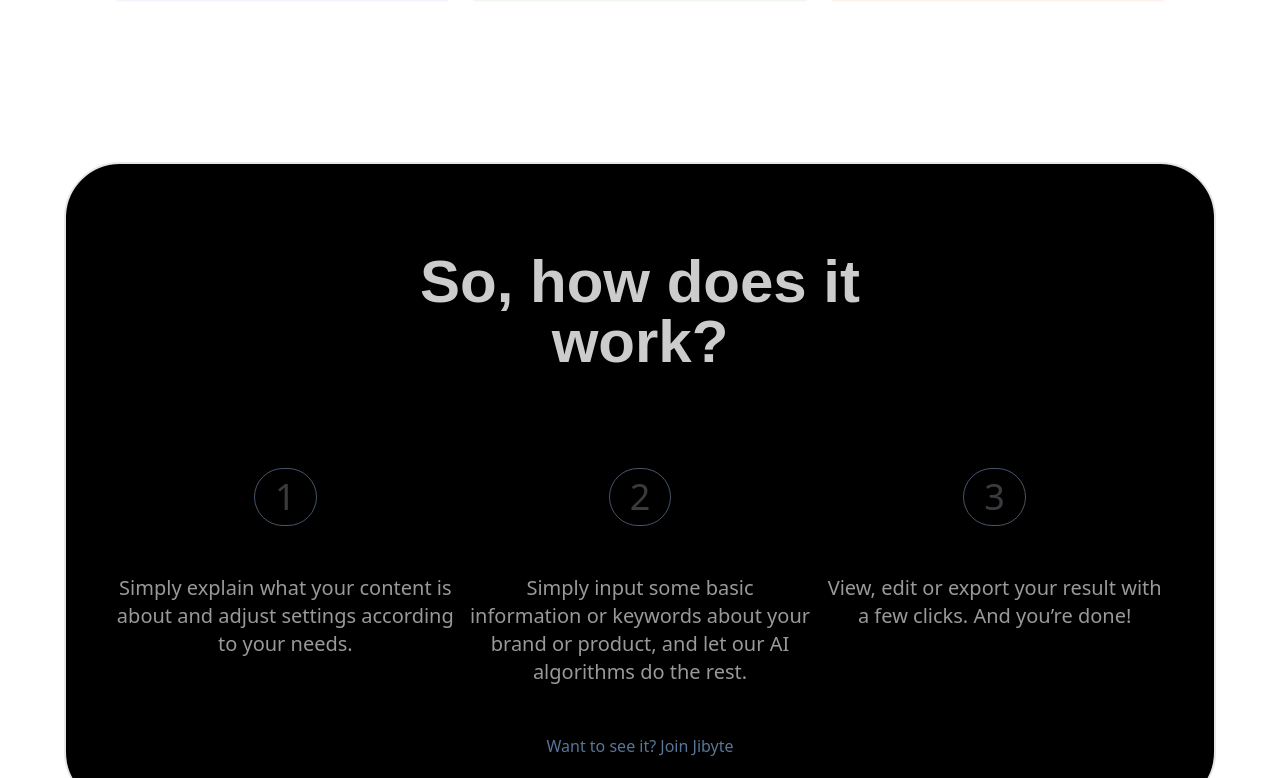
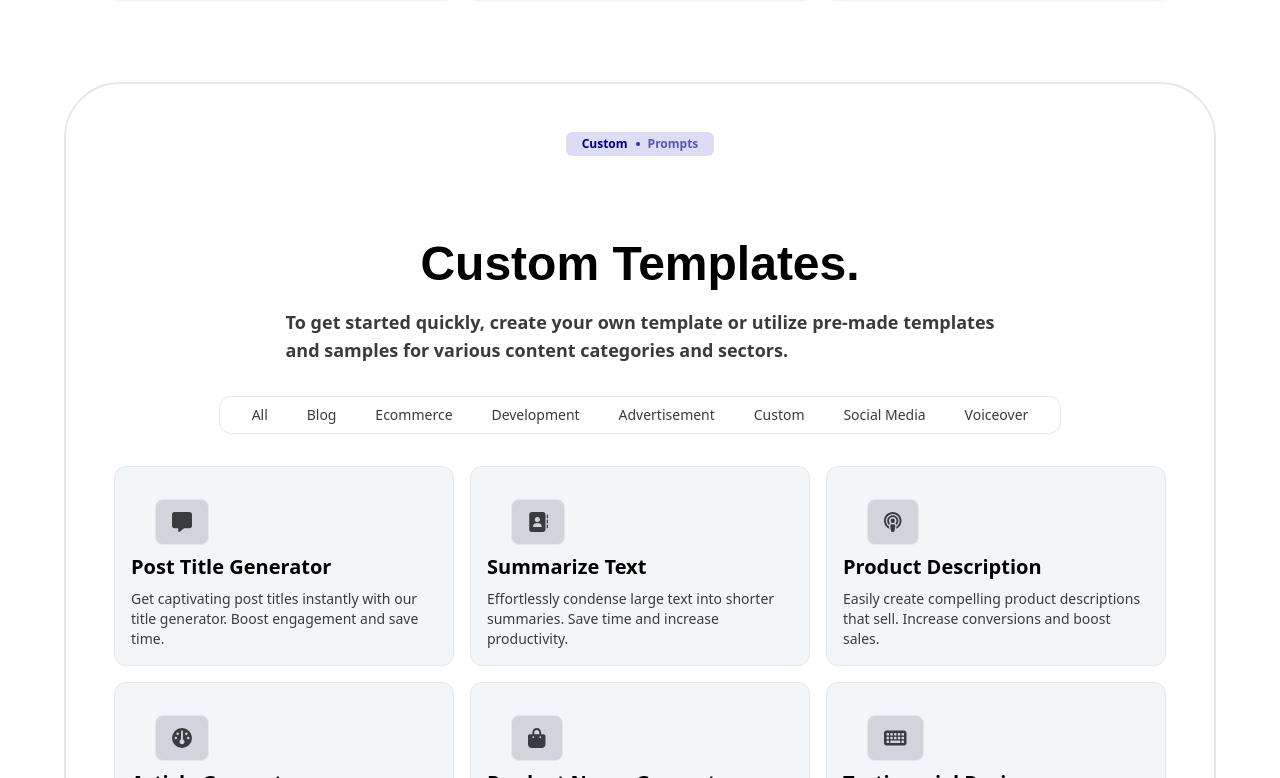
Before and after one commit to solomon-mh/ai-website-ui-clone, a React (Vite) app: page /aichatbot in a window 1280 px wide. Shown: the part 2582-3360 px from the top of the page. Built offline with nearby package versions, Linux system fonts and the light colour scheme.

Commit message:
modfying Features section

```diff
--- a/src/components/FeaturesContainer.jsx
+++ b/src/components/FeaturesContainer.jsx
@@ -2,6 +2,8 @@ import Features from "./Features";
 import { NavLink, Outlet } from "react-router-dom";
 import "../styles/component-styling.css";
 import JibyteAiUsers from "./JibyteAiUsers";
+import CustomTemplates from "./CustomTemplates";
+import JiByteTools from "./JiByteTools";
 const FeaturesContainer = () => {
   const activeStyle = {
     background: "white",
@@ -53,8 +55,14 @@ const FeaturesContainer = () => {
         </div>
         <Outlet />
       </section>
-      <section className='w-90perc m-auto py-20 px-12 rounded-4xl'>
+      <section className='w-90perc m-auto py-20 px-12'>
         <JibyteAiUsers />
+      </section>
+      <section className='text-center w-90perc m-auto pb-20 pt-4 px-12 border-2 rounded-4xl'>
+        <CustomTemplates />
+      </section>
+      <section className='text-center w-90perc m-auto my-20 pb-12 pt-10 px-12 border-2 rounded-4xl'>
+        <JiByteTools />
       </section>
     </div>
   );
```
